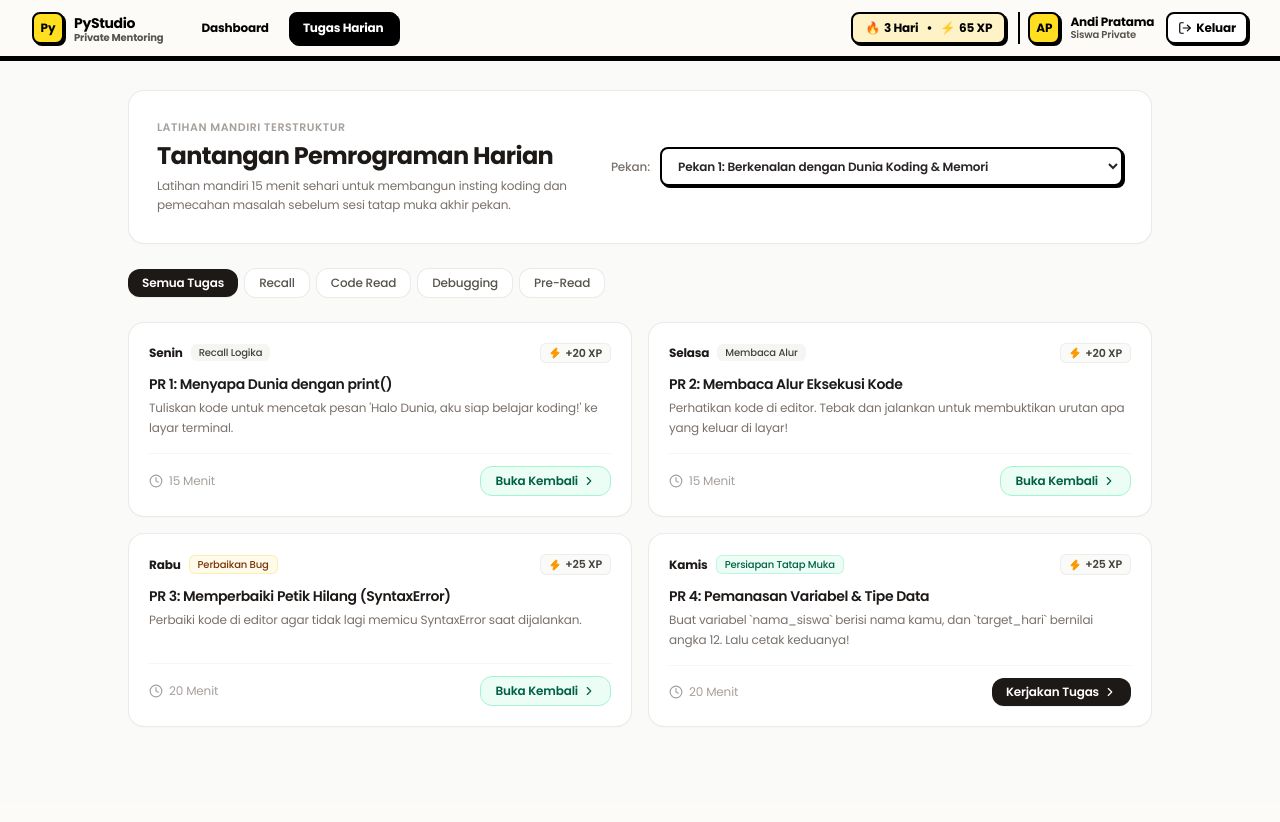
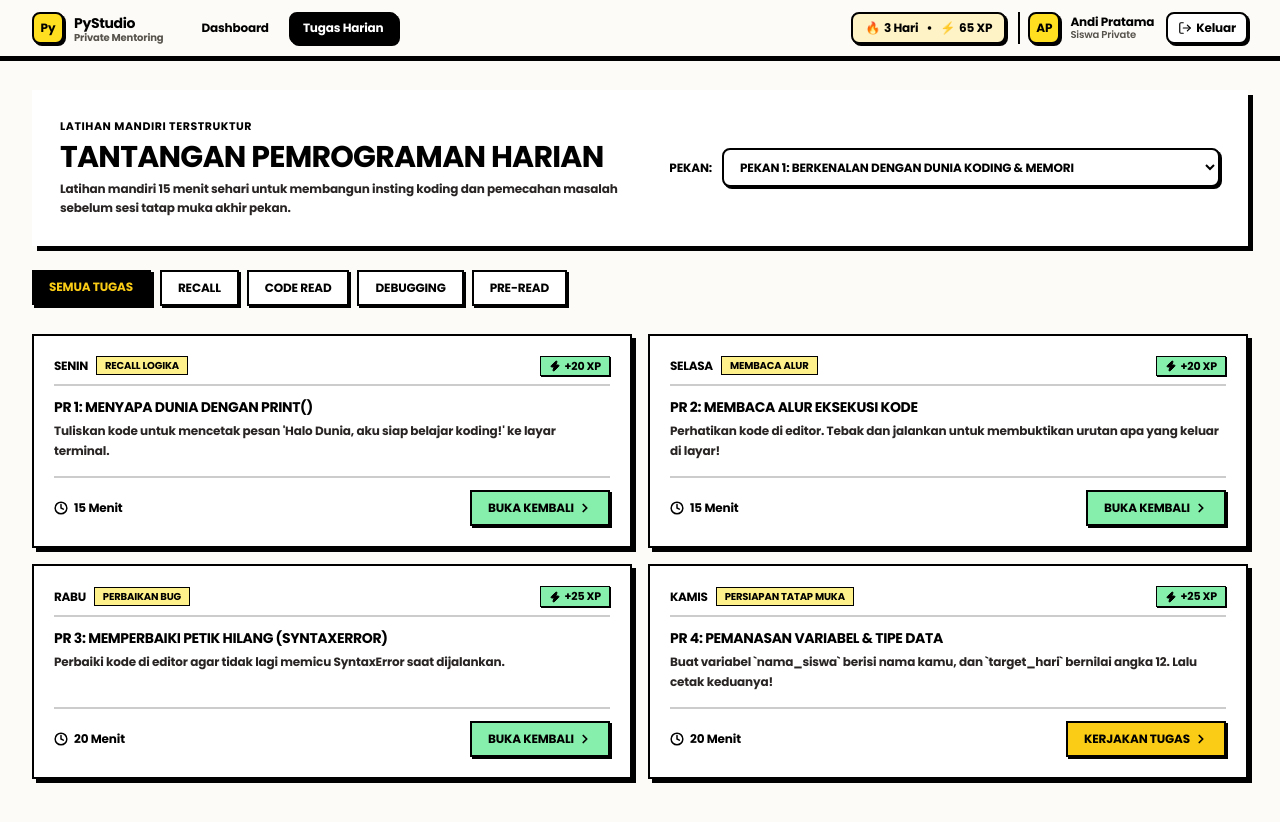
Before and after one commit to Kizker/coding-class-platform, a Next.js app: page /student/assignments in a window 1280 px wide. Shown: the top 822 px of the page. Built offline with nearby package versions, Linux system fonts and the light colour scheme.

Commit message:
fix(dashboard): align container with header and standardize inner boxes height

```diff
--- a/src/app/student/assignments/page.tsx
+++ b/src/app/student/assignments/page.tsx
@@ -42,28 +42,28 @@ export default function StudentAssignmentsPage() {
   };
 
   return (
-    <div className="min-h-[calc(100vh-3.5rem)] bg-[#FAFAF9] text-stone-900 py-8 px-4 sm:px-6 lg:px-8 font-sans antialiased">
-      <div className="max-w-5xl mx-auto space-y-6">
+    <div className="min-h-screen bg-[#FDFBF7] text-black py-8 px-4 sm:px-6 lg:px-8 font-sans antialiased">
+      <div className="max-w-7xl mx-auto space-y-6">
         {/* Header Hero */}
-        <div className="bg-white rounded-2xl border border-stone-200/80 p-6 sm:p-7 shadow-[0_1px_3px_rgba(0,0,0,0.02)] flex flex-col sm:flex-row sm:items-center justify-between gap-4">
+        <div className="bg-white border-2.5 border-black p-6 sm:p-7 shadow-[5px_5px_0px_#000] flex flex-col sm:flex-row sm:items-center justify-between gap-4">
           <div className="space-y-1">
-            <span className="text-[11px] font-semibold text-stone-400 uppercase tracking-wider block">
+            <span className="text-[11px] font-black text-black uppercase tracking-wider block">
               Latihan Mandiri Terstruktur
             </span>
-            <h1 className="text-2xl font-bold text-stone-900 tracking-tight">
+            <h1 className="text-2xl sm:text-3xl font-black text-black tracking-tight uppercase">
               Tantangan Pemrograman Harian
             </h1>
-            <p className="text-xs text-stone-500 leading-relaxed max-w-xl">
+            <p className="text-xs text-stone-800 font-bold leading-relaxed max-w-xl">
               Latihan mandiri 15 menit sehari untuk membangun insting koding dan pemecahan masalah sebelum sesi tatap muka akhir pekan.
             </p>
           </div>
 
           <div className="flex items-center space-x-2.5 text-xs shrink-0">
-            <span className="text-stone-500 font-medium">Pekan:</span>
+            <span className="text-black font-black uppercase">Pekan:</span>
             <select
               value={selectedWeek}
               onChange={(e) => setSelectedWeek(parseInt(e.target.value, 10))}
-              className="bg-white border border-stone-200 rounded-xl px-3 py-2 text-xs font-semibold text-stone-800 focus:outline-none focus:ring-2 focus:ring-stone-900/15 cursor-pointer shadow-2xs"
+              className="bg-white border-2 border-black shadow-[2px_2px_0px_#000] px-3 py-2 text-xs font-black text-black focus:outline-none cursor-pointer uppercase"
             >
               {CURRICULUM_DATA.map((w) => (
                 <option key={w.week} value={w.week}>
@@ -75,7 +75,7 @@ export default function StudentAssignmentsPage() {
         </div>
 
         {/* Filter Bar */}
-        <div className="flex items-center space-x-1.5 overflow-x-auto text-xs">
+        <div className="flex items-center space-x-2 overflow-x-auto text-xs pb-1">
           {[
             { id: "ALL", label: "Semua Tugas" },
             { id: "RECALL", label: "Recall" },
@@ -86,10 +86,10 @@ export default function StudentAssignmentsPage() {
             <button
               key={tab.id}
               onClick={() => setFilterType(tab.id)}
-              className={`px-3.5 py-1.5 rounded-xl transition text-xs font-medium cursor-pointer ${
+              className={`px-4 py-2 border-2 border-black text-xs font-black uppercase transition-all cursor-pointer ${
                 filterType === tab.id
-                  ? "bg-stone-900 text-white shadow-2xs font-semibold"
-                  : "bg-white text-stone-600 hover:text-stone-900 hover:bg-stone-50 border border-stone-200/80"
+                  ? "bg-black text-[#FACC15] shadow-[3px_3px_0px_#000] translate-x-[-1px] translate-y-[-1px]"
+                  : "bg-white text-black shadow-[2px_2px_0px_#000] hover:bg-[#FEF08A]"
               }`}
             >
               {tab.label}
@@ -106,51 +106,51 @@ export default function StudentAssignmentsPage() {
             return (
               <div
                 key={a.id}
-                className="bg-white border border-stone-200/80 p-5 rounded-2xl shadow-[0_1px_3px_rgba(0,0,0,0.02)] flex flex-col justify-between space-y-4"
+                className="bg-white border-2 border-black p-5 shadow-[4px_4px_0px_#000] flex flex-col justify-between space-y-4"
               >
                 <div className="space-y-3">
-                  <div className="flex items-center justify-between text-xs">
+                  <div className="flex items-center justify-between text-xs pb-2 border-b-2 border-black/20">
                     <div className="flex items-center space-x-2">
-                      <span className="font-bold text-stone-900">
+                      <span className="font-black text-black uppercase tracking-tight">
                         {dayLabelMap[a.day] || a.day}
                       </span>
-                      <span className={`text-[10px] px-2 py-0.5 rounded-md font-medium ${badge.style}`}>
+                      <span className="text-[10px] px-2 py-0.5 border border-black font-black uppercase bg-[#FEF08A] text-black">
                         {badge.label}
                       </span>
                     </div>
 
-                    <span className="px-2 py-0.5 rounded-md bg-stone-50 text-stone-700 border border-stone-200/60 font-semibold text-[11px] flex items-center space-x-1">
-                      <Zap className="w-3 h-3 text-amber-500 fill-amber-500" />
+                    <span className="px-2 py-0.5 bg-[#86EFAC] text-black border border-black font-black text-[11px] flex items-center space-x-1 shadow-[1px_1px_0px_#000]">
+                      <Zap className="w-3 h-3 text-black fill-black" />
                       <span>+{a.points} XP</span>
                     </span>
                   </div>
 
                   <div>
-                    <h3 className="text-sm font-semibold text-stone-900 tracking-tight leading-snug">
+                    <h3 className="text-sm font-black text-black tracking-tight leading-snug uppercase">
                       {a.title}
                     </h3>
-                    <p className="text-xs text-stone-500 leading-relaxed line-clamp-2 mt-1 font-sans">
+                    <p className="text-xs text-stone-800 font-bold leading-relaxed line-clamp-2 mt-1">
                       {a.challengeInstructions}
                     </p>
                   </div>
                 </div>
 
-                <div className="pt-3 border-t border-stone-100 flex items-center justify-between text-xs">
-                  <span className="text-stone-400 flex items-center space-x-1.5">
-                    <Clock className="w-3.5 h-3.5 text-stone-400" />
+                <div className="pt-3 border-t-2 border-black/20 flex items-center justify-between text-xs">
+                  <span className="text-black font-bold flex items-center space-x-1.5">
+                    <Clock className="w-3.5 h-3.5 text-black stroke-[2.5]" />
                     <span>{a.durationMinutes} Menit</span>
                   </span>
 
                   <Link
                     href={`/student/learn/${selectedWeek}/${a.day}`}
-                    className={`px-3.5 py-1.5 rounded-xl font-semibold text-xs transition flex items-center space-x-1 cursor-pointer ${
+                    className={`px-4 py-2 border-2 border-black font-black text-xs uppercase transition-all flex items-center space-x-1 cursor-pointer shadow-[2px_2px_0px_#000] hover:translate-x-[-1px] hover:translate-y-[-1px] active:translate-x-[2px] active:translate-y-[2px] active:shadow-none ${
                       isDone
-                        ? "bg-emerald-50 text-emerald-800 border border-emerald-200 hover:bg-emerald-100"
-                        : "bg-stone-900 hover:bg-stone-800 text-white shadow-2xs"
+                        ? "bg-[#86EFAC] text-black hover:bg-emerald-400"
+                        : "bg-[#FACC15] hover:bg-yellow-400 text-black"
                     }`}
                   >
                     <span>{isDone ? "Buka Kembali" : "Kerjakan Tugas"}</span>
-                    <ChevronRight className="w-3.5 h-3.5" />
+                    <ChevronRight className="w-3.5 h-3.5 stroke-[3]" />
                   </Link>
                 </div>
               </div>
--- a/src/app/student/curriculum/[week]/page.tsx
+++ b/src/app/student/curriculum/[week]/page.tsx
@@ -115,7 +115,7 @@ export default function WeekCurriculumDetailPage({
 
   return (
     <div className="min-h-[calc(100vh-3.5rem)] bg-[#FAFAF9] text-stone-900 py-8 px-4 sm:px-6 lg:px-8 font-sans antialiased">
-      <div className="max-w-5xl mx-auto space-y-6">
+      <div className="max-w-7xl mx-auto space-y-6">
         {/* Breadcrumb & Live Tracker */}
         <div className="flex flex-col sm:flex-row sm:items-center justify-between gap-3 bg-white p-4 rounded-2xl border border-stone-200/80 shadow-[0_1px_2px_rgba(0,0,0,0.02)]">
           <div className="flex items-center space-x-2 text-xs">
--- a/src/app/tutor/grading/page.tsx
+++ b/src/app/tutor/grading/page.tsx
@@ -87,7 +87,7 @@ export default function TutorGradingPage() {
 
   return (
     <div className="min-h-screen bg-slate-50 text-slate-900 py-8 px-4 sm:px-6 lg:px-8 font-sans">
-      <div className="max-w-5xl mx-auto space-y-8">
+      <div className="max-w-7xl mx-auto space-y-8">
         {/* Header */}
         <div className="border-b border-slate-200 pb-5 flex flex-col md:flex-row md:items-end justify-between gap-4">
           <div>
```
Also changed, not shown: src/app/student/dashboard/page.tsx (+23 -23 lines), src/app/tutor/dashboard/page.tsx (+17 -17 lines).
